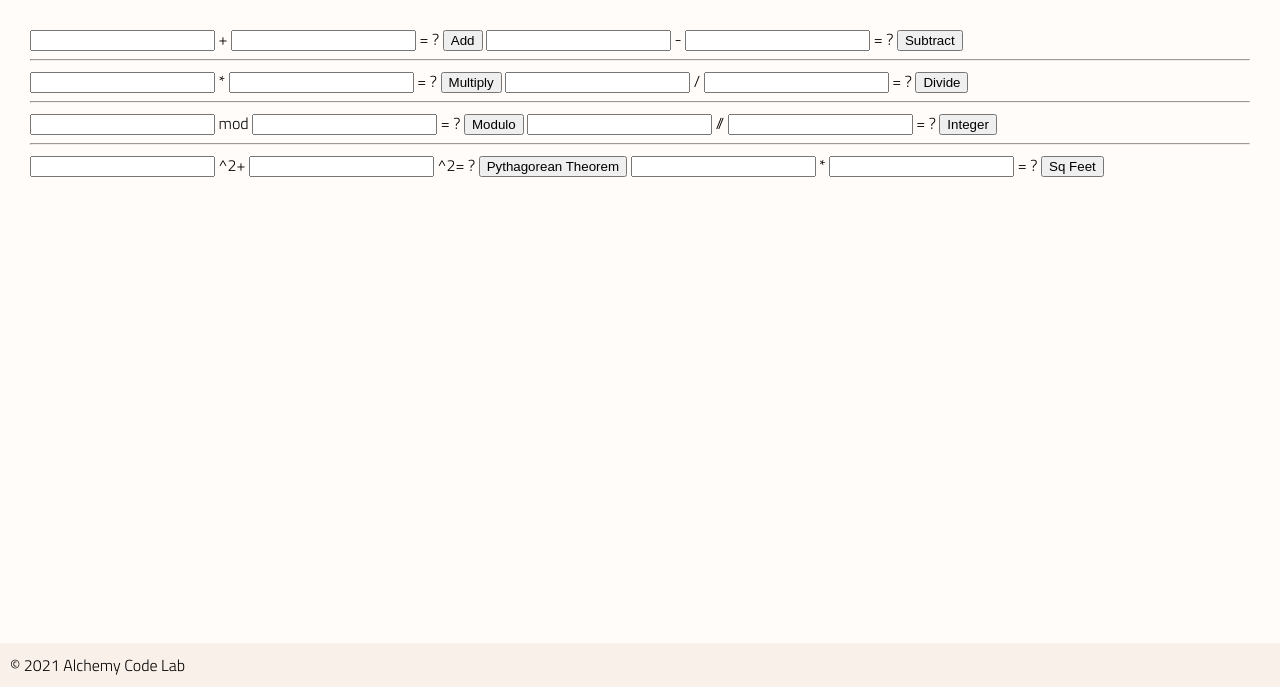
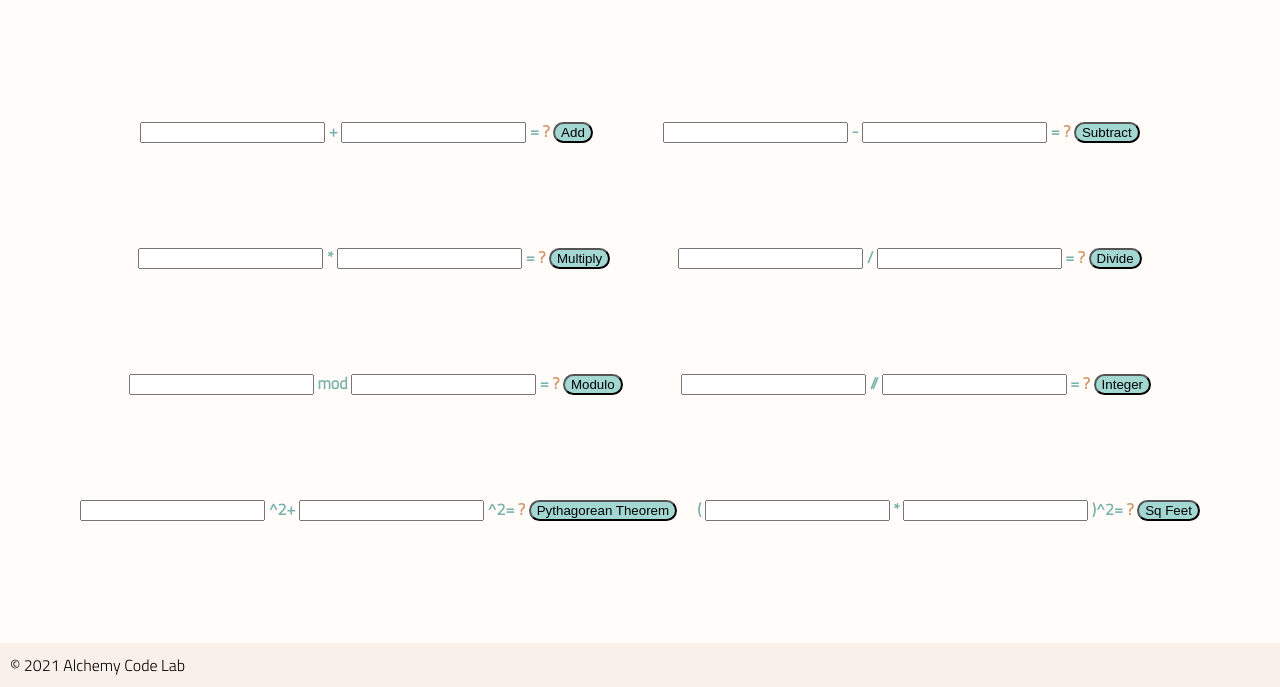
Before and after one commit to Alice-Retz/lab-03a-calculator, a plain HTML site: page index.html in a window 1280 px wide. Shown: the part 113-800 px from the top of the page. Drawn offline with Linux system fonts and the light colour scheme.

Commit message:
Styling applied

```diff
--- a/index.html
+++ b/index.html
@@ -18,65 +18,92 @@
     </header>
 
     <main>
+<div id="wrapper">
+<div class="equations">
+        <div>
 <!-- addition function -->
         <input type="number" id="add-x">
         <span class="punctuation">+</span>
         <input type="number" id="add-y">
         <span class="punctuation">=</span>
-        <span id ="add-answer">?</span>
+        <span id ="add-answer" class="solution">?</span>
         <button id="add-btn">Add</button>
+        </div>
+        <div>
 <!-- subtraction function -->
         <input type="number" id="sub-x">
         <span class="punctuation">-</span>
         <input type="number" id="sub-y">
         <span class="punctuation">=</span>
-        <span id ="sub-answer">?</span>
+        <span id ="sub-answer" class="solution">?</span>
         <button id="sub-btn">Subtract</button>
-        <hr>
+        </div>
+</div>
+
+<div class="equations">
+        <div>
 <!-- multiply function -->
-        <input type="number" id="multi-x">
+        <p></p><input type="number" id="multi-x">
         <span class="punctuation">*</span>
         <input type="number" id="multi-y">
         <span class="punctuation">=</span>
-        <span id ="multi-answer">?</span>
+        <span id ="multi-answer" class="solution">?</span>
         <button id="multi-btn">Multiply</button>
+        </div>
+        <div>
 <!-- divide function -->
         <input type="number" id="divi-x">
         <span class="punctuation">/</span>
         <input type="number" id="divi-y">
         <span class="punctuation">=</span>
-        <span id ="divi-answer">?</span>
+        <span id ="divi-answer" class="solution">?</span>
         <button id="divi-btn">Divide</button>
-        <hr>
+        </div>
+</div>
+
+<div class="equations">
+        <div>
 <!-- modulo function -->
-        <input type="number" id="modulo-x">
+        <p></p><input type="number" id="modulo-x">
         <span class="punctuation">mod</span>
         <input type="number" id="modulo-y">
         <span class="punctuation">=</span>
-        <span id ="modulo-answer">?</span>
+        <span id ="modulo-answer" class="solution">?</span>
         <button id="modulo-btn">Modulo</button>
+        </div>
+        <div>
 <!-- integer function -->
         <input type="number" id="int-x">
         <span class="punctuation">//</span>
         <input type="number" id="int-y">
         <span class="punctuation">=</span>
-        <span id ="int-answer">?</span>
+        <span id ="int-answer" class="solution">?</span>
         <button id="int-btn">Integer</button>
-        <hr>
+        </div>
+</div>
+
+<div class="equations">
+        <div class="bottom-row">
 <!-- pythagorean function -->
-        <input type="number" id="pyt-x">
+        <p></p><input type="number" id="pyt-x">
         <span class="punctuation">^2+</span>
         <input type="number" id="pyt-y">
         <span class="punctuation">^2=</span>
-        <span id ="pyt-answer">?</span>
+        <span id ="pyt-answer" class="solution">?</span>
         <button id="pyt-btn">Pythagorean Theorem</button>
+        </div>
+        <div class="bottom-row">
 <!-- sqFeet function -->
+        <span class="punctuation">(</span>
         <input type="number" id="sqf-x">
         <span class="punctuation">*</span>
         <input type="number" id="sqf-y">
-        <span class="punctuation">=</span>
-        <span id ="sqf-answer">?</span>
+        <span class="punctuation">)^2=</span>
+        <span id ="sqf-answer" class="solution">?</span>
         <button id="sqf-btn">Sq Feet</button>
+        </div>
+</div>
+</div>
     </main>
 
     <footer>
--- a/styles/styles.css
+++ b/styles/styles.css
@@ -1,4 +1,3 @@
-
 body {
     font-family: 'Titillium Web', sans-serif;
     background-color: #FFFCFA;
@@ -33,3 +32,37 @@ footer {
     background-color: #FAF0EA;
     padding: 10px;
 }
+button {
+    background-color: #A2D7D2;
+    border-radius: 20px;
+}
+
+#wrapper {
+    height: 100%;
+    width: 100%;
+    display: flex;
+    flex-flow: column wrap;
+    justify-content: space-evenly;
+    align-content: center;
+}
+
+.equations {
+    display: flex;
+    flex-direction: row;
+    justify-content: space-evenly;
+    margin: 10px;
+}
+
+.punctuation {
+    color: #79b1ab;
+    font-size: 15;
+    font-weight: bold;
+}
+
+.solution {
+    color: #d48f64;
+    font-weight: 700;
+}
+.bottom-row {
+    margin: 0px 10px 0px 10px;
+}
```
